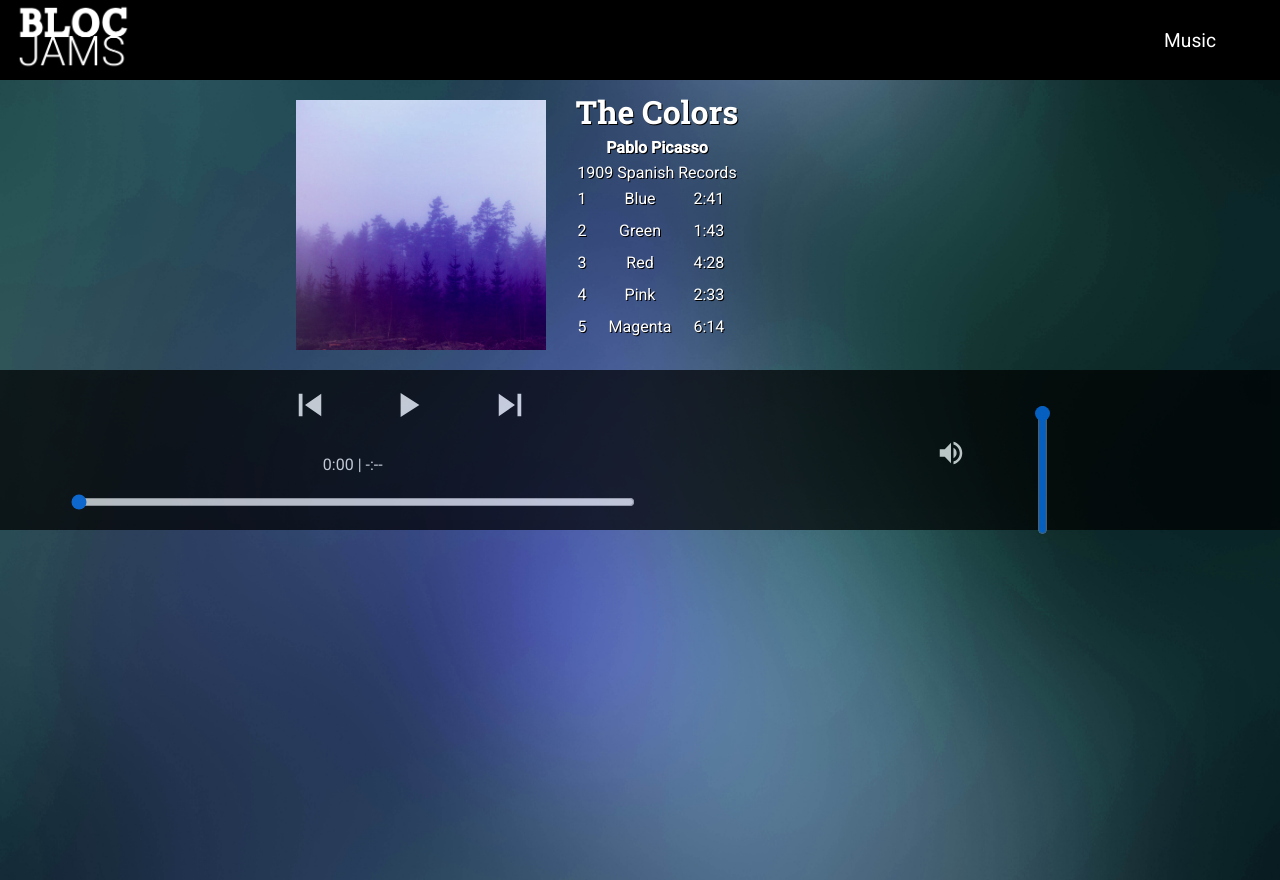
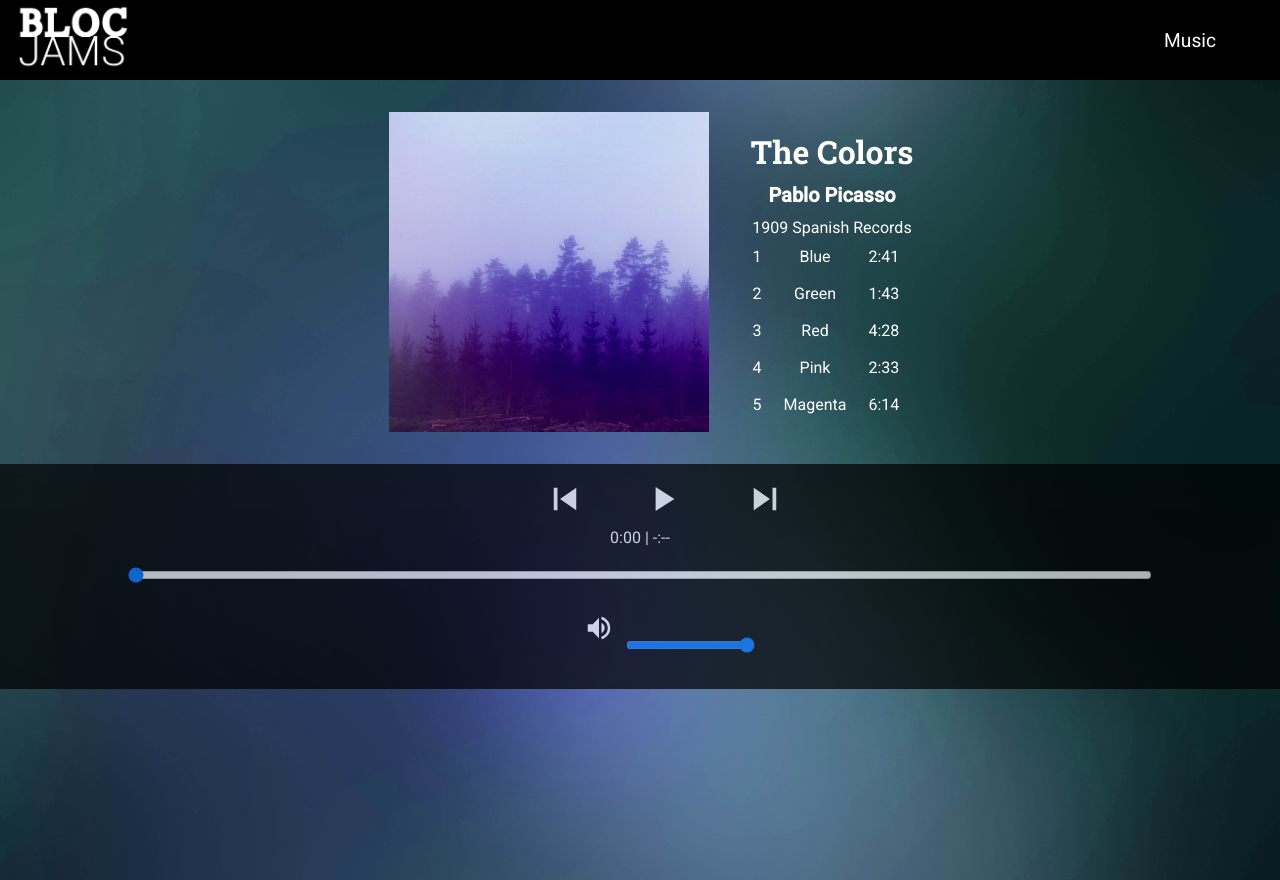
Before and after one commit to lauren4c/bloc-jams-react, a React (Create React App) app: page /album/the-colors in a window 1280 px wide. Built offline with nearby package versions, Linux system fonts and the light colour scheme.

Commit message:
Need help with library styling.

```diff
--- a/src/App.js
+++ b/src/App.js
@@ -12,7 +12,7 @@ class App extends Component {
         <header>
           <nav>
             <Link className="logo-link" to="/">
-              <img className="logo" src="/assets/images/blocjamslogo.png" />
+              <img className="logo" src="/assets/images/blocjamslogo.png" alt="bloc Jams logo"/>
             </Link>
             <Link className="nav-link" to="/library">
               Music
--- a/src/components/Library.js
+++ b/src/components/Library.js
@@ -17,8 +17,9 @@ class Library extends Component {
           <Link to={`/album/${album.slug}`} key={index}>
             <img src={album.albumCover} alt={album.title} />
             <h2>{album.title}</h2>
-            <p>{album.artist}</p>
-            <p>{album.songs.length} songs</p>
+            <p>{album.artist} <br/>
+            {album.songs.length} songs</p>
+
           </Link>
         ))}
         </section>
--- a/src/components/PlayerBar.js
+++ b/src/components/PlayerBar.js
@@ -44,7 +44,6 @@ class PlayerBar extends Component {
             step=".05"
             onChange={this.props.handleVolumeChange}
           />
-          <div className="icon ion-volume-high" />
         </section>
       </section>
     );
--- a/src/components/album.css
+++ b/src/components/album.css
@@ -11,20 +11,16 @@
   opacity: 0.7;
   justify-content: center;
   background-color: #000000;
-  align: center;
   color: white;
-  align: center;
   padding-top: 10px;
-  height: 150px;
   display: flex;
   flex-flow: column wrap;
+  align-self: flex-end;
 }
 
 td {
-  line-height: 10px;
-  width: auto;
+  line-height: 15px;
   padding: 10px;
-  margin: 30px;
 }
 
 .player-bar ion-icon {
@@ -36,10 +32,8 @@ td {
 .album-info {
   display: flex;
   justify-content: center;
+  align-items: center;
   flex-flow: row wrap;
-  max-width: 100%;
-  width: 80%;
-  align: center;
   color: white;
 }
 
@@ -52,27 +46,19 @@ td {
   align: center;
 }
 
-#buttons {
-  flex-basis: 80% | 0;
-  margin-left: 5%;
-  flex-grow: 5;
+#volume-control {
+  padding-bottom: 2em;
+}
 
-}
-.volume-control {
-  transform: rotate(270deg);
-  flex-basis: 20% | auto;
-  margin-top: 5%;
-  flex-grow: 0;
-  margin-top: 20px;
-}
 #album-cover-art {
-  height: 250px;
+  height: 20rem;
   width: auto;
-  margin: 20px;
+ margin: 2em;
 }
 
 @media all and (max-width: 480px) {
   .album img {
     height: 14rem;
   }
+
 }
--- a/src/components/library.css
+++ b/src/components/library.css
@@ -4,29 +4,23 @@
   background-repeat: no-repeat;
   background-size: cover;
   display: flex;
-  justify-content: center;
+  justify-content: flex-start;
   flex-flow: row wrap;
   max-width: 100%;
   height: 100vh;
-
+  padding: 2rem 4rem 4rem;
 }
 
 .album-list {
-    display: flex;
-    flex-flow: row wrap;
-    margin: 30px;
-  }
-
-.library img {
-    height: 15rem;
+  display: flex;
+  flex-flow: row wrap;
+  justify-content: space-evenly;
+  margin: 20px;
 }
 
-.album-info {
-    width: 100%;
-    justify-content: space-between;
-    text-shadow: #000000 1px 1px 0px;
+.album-list img {
+  height: 15rem;
 }
-
 
 @media all and (max-width: 480px) {
   .album img {
--- a/src/index.css
+++ b/src/index.css
@@ -19,10 +19,10 @@ h1 {
 }
 
 h2 {
-  font-size: 1em;
+  font-size: 1.25em;
+  line-height: 1.25em;
   margin: 10px;
   font-family: "Roboto", sans-serif;
-  line-height: 10px;
 }
 
 a {
@@ -31,9 +31,9 @@ a {
 }
 
 p {
-  font-size: 0.8em;
+  font-size: 1em;
   font-family: "Roboto", sans-serif;
-  line-height: 10px;
+  line-height: 1.25em;
 }
 
 nav {
```
